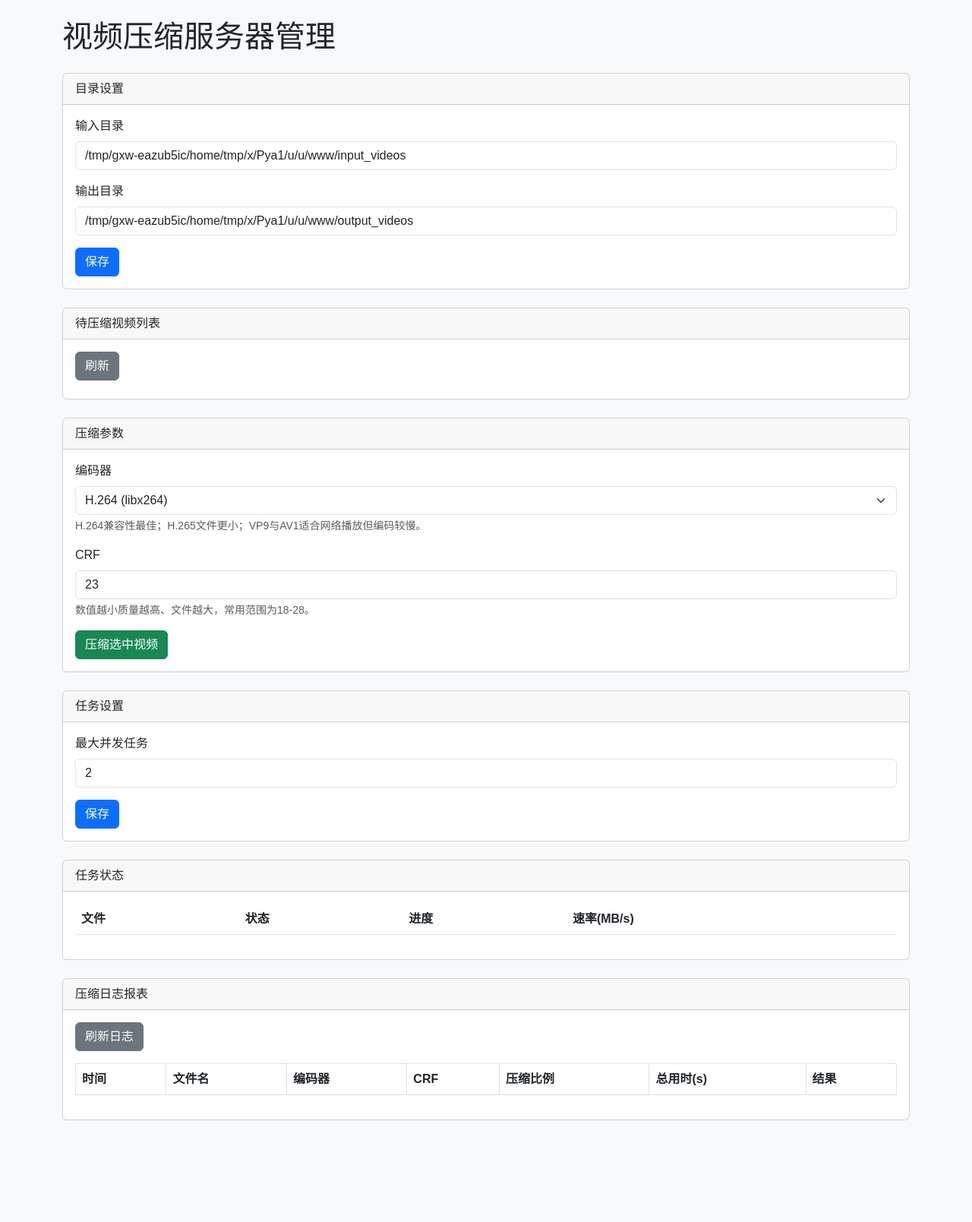
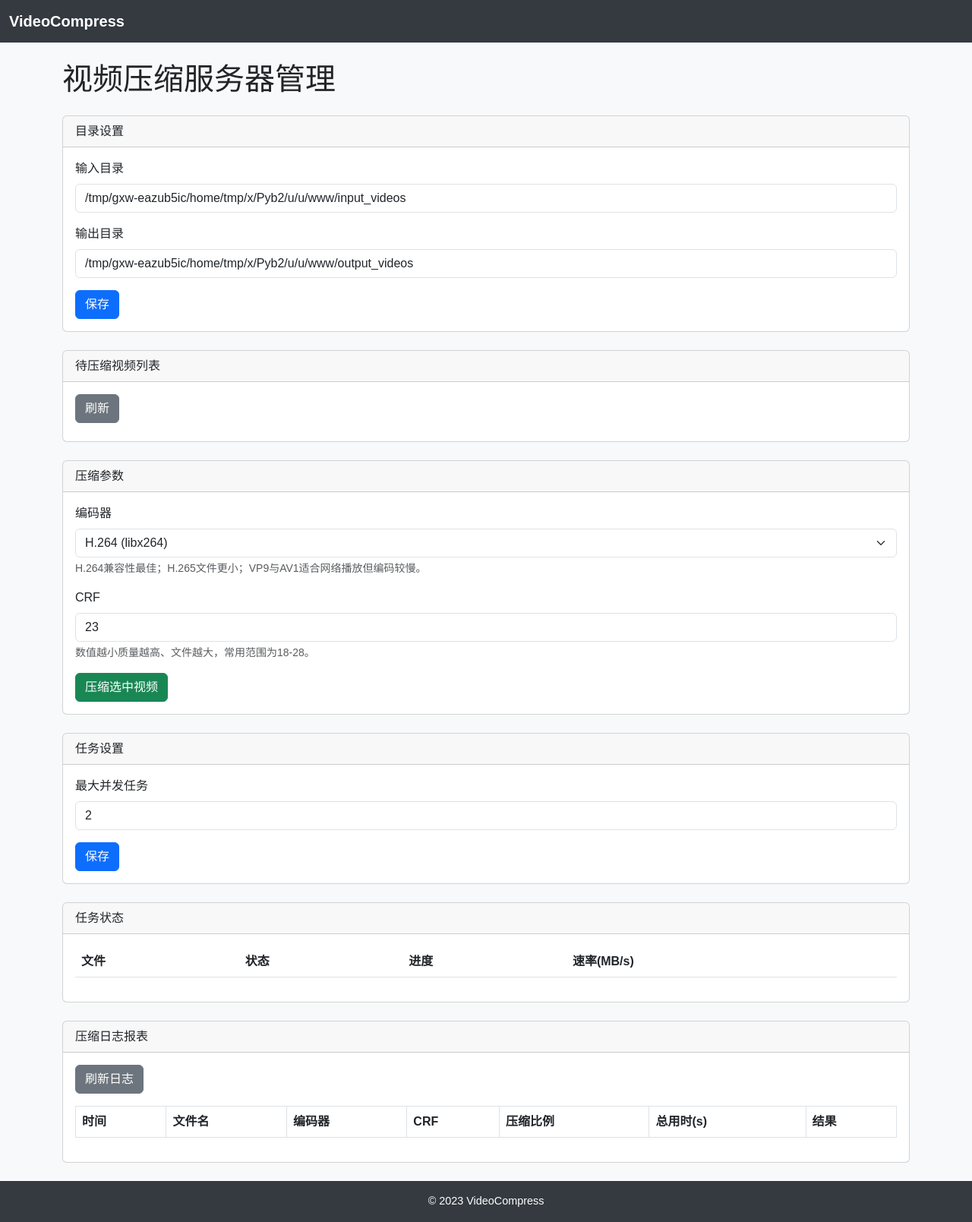
Before and after one commit to delinecnlin/videoCompress, a Flask app: page / in a window 1280 px wide. Shown: the whole page at 76% size. Before the commit the page ends 1475 px from the top, so only its background shows below. Run offline with Flask 3, Linux system fonts and the light colour scheme; data that the repository does not hold is empty.

Commit message:
Add navigation and footer layout

```diff
--- a/static/style.css
+++ b/static/style.css
@@ -2,3 +2,23 @@
     font-family: "Microsoft YaHei", Arial, sans-serif;
     background: #f8f9fa;
 }
+
+.navbar-custom {
+    background-color: #343a40;
+}
+
+.navbar-custom .navbar-brand {
+    color: #ffffff;
+    font-weight: 600;
+}
+
+.navbar-custom .navbar-brand:hover {
+    color: #e9ecef;
+}
+
+.footer-custom {
+    background-color: #343a40;
+    color: #ffffff;
+    padding: 1rem 0;
+    font-size: 0.9rem;
+}
--- a/templates/index.html
+++ b/templates/index.html
@@ -7,7 +7,12 @@
     <link rel="stylesheet" href="/static/style.css">
 </head>
 <body>
-<div class="container my-4">
+<nav class="navbar navbar-expand-lg navbar-custom">
+    <div class="container-fluid">
+        <a class="navbar-brand" href="#">VideoCompress</a>
+    </div>
+</nav>
+<main class="container my-4">
     <h1 class="mb-4">视频压缩服务器管理</h1>
 
     <div class="card mb-4">
@@ -102,7 +107,12 @@
             </table>
         </div>
     </div>
-</div>
+</main>
+<footer class="footer-custom">
+    <div class="container text-center">
+        &copy; 2023 VideoCompress
+    </div>
+</footer>
 <script src="/static/app.js"></script>
 </body>
 </html>
```
